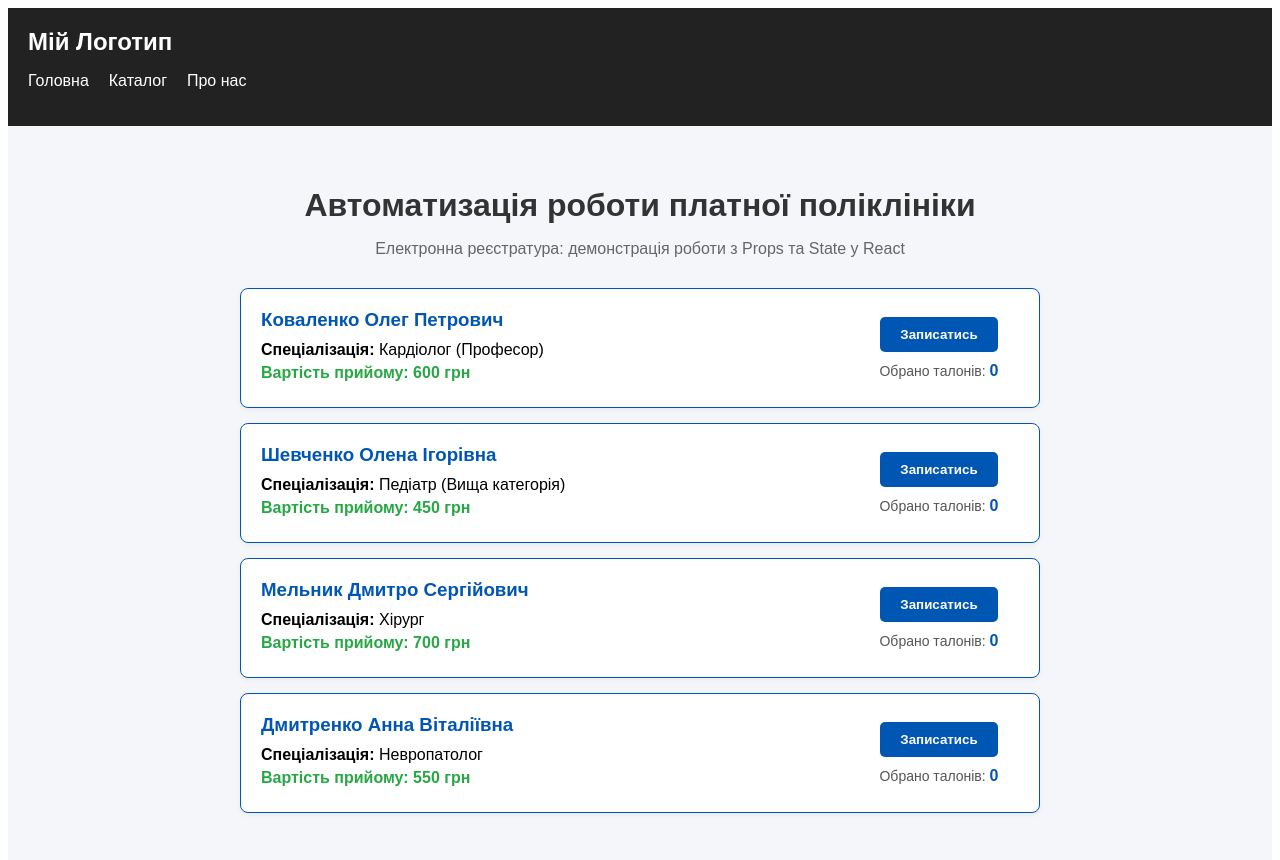
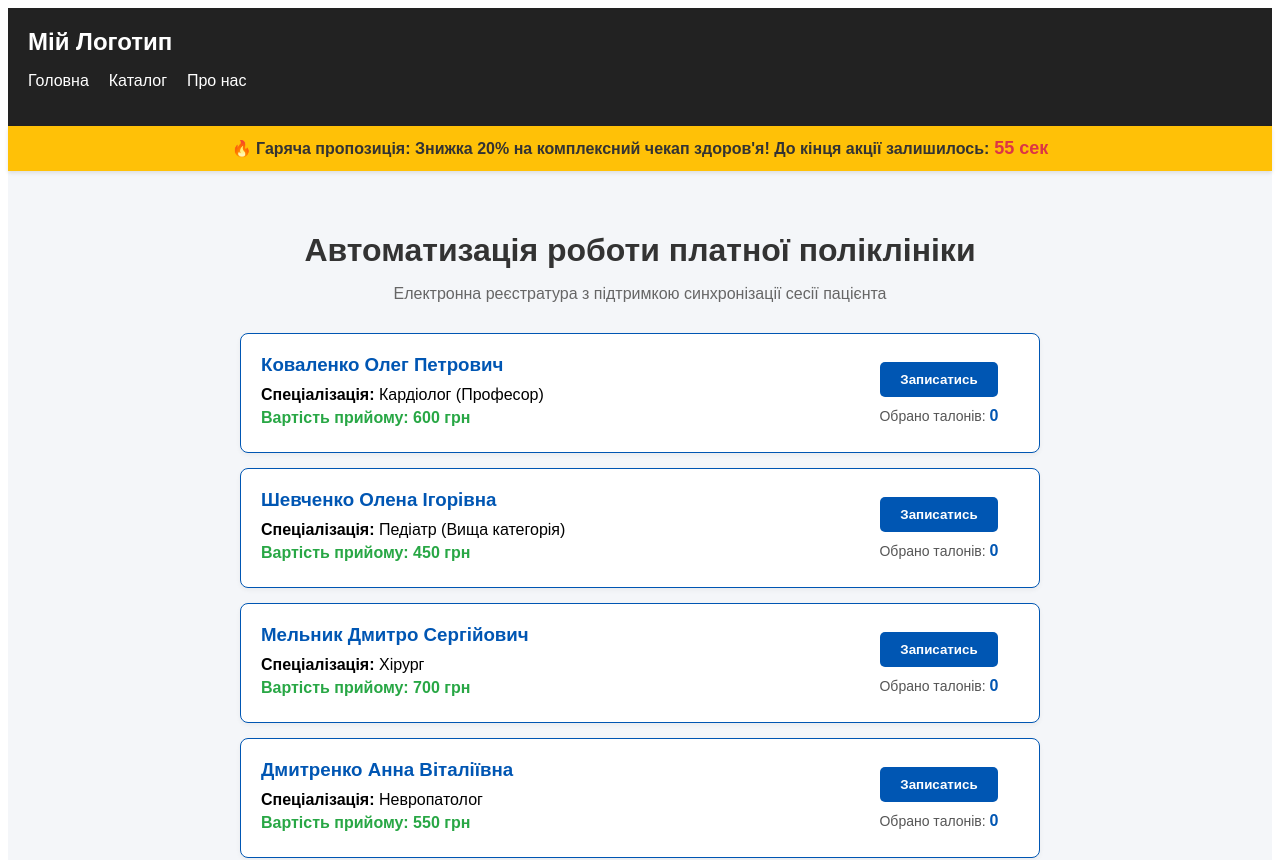
Before and after one commit to Vi-AwW/clinic-automation, a React (Vite) app: page / in a window 1280 px wide. Shown: the top 860 px of the page. Built offline with nearby package versions, Linux system fonts and the light colour scheme.

Commit message:
feat: added loading spinner, countdown banner, and localStorage sync for appointments

```diff
--- a/src/App.jsx
+++ b/src/App.jsx
@@ -1,10 +1,13 @@
-import React from 'react';
+import React, { useState, useEffect } from 'react';
 import Header from './components/Header';
 import Footer from './components/Footer';
 import DoctorCard from './components/DoctorCard';
 
 function App() {
-  // Завдання: Створити масив об'єктів (Дані для нашої поліклініки)
+  // Стан для екрану завантаження та таймера акції
+  const [isLoading, setIsLoading] = useState(true);
+  const [timeLeft, setTimeLeft] = useState(60); // Таймер на 60 секунд
+
   const doctorsData = [
     { id: 1, name: 'Коваленко Олег Петрович', spec: 'Кардіолог (Професор)', price: 600 },
     { id: 2, name: 'Шевченко Олена Ігорівна', spec: 'Педіатр (Вища категорія)', price: 450 },
@@ -12,20 +15,62 @@ function App() {
     { id: 4, name: 'Дмитренко Анна Віталіївна', spec: 'Невропатолог', price: 550 }
   ];
 
+  // Ефект 1: Реалізація стану "Завантаження" (імітація завантаження БД протягом 2 секунд)
+  useEffect(() => {
+    const timer = setTimeout(() => {
+      setIsLoading(false);
+    }, 2000);
+    return () => clearTimeout(timer); // Очищення таймера
+  }, []);
+
+  // Ефект 2: Акційний банер із таймером зворотного відліку (оновлюється кожну секунду)
+  useEffect(() => {
+    if (timeLeft <= 0) return;
+
+    const interval = setInterval(() => {
+      setTimeLeft((prevTime) => prevTime - 1);
+    }, 1000);
+
+    return () => clearInterval(interval); // Очищення інтервалу при розмонтуванні
+  }, [timeLeft]);
+
+  // Якщо працює isLoading — показуємо Spinner (індикатор завантаження)
+  if (isLoading) {
+    return (
+      <div style={{ display: 'flex', flexDirection: 'column', justifyContent: 'center', alignItems: 'center', height: '100vh', fontFamily: 'Arial, sans-serif', backgroundColor: '#f4f6f9' }}>
+        <div style={{ border: '8px solid #f3f3f3', borderTop: '8px solid #0056b3', borderRadius: '50%', width: '60px', height: '60px', animation: 'spin 1s linear infinite' }} />
+        <h2 style={{ color: '#0056b3', marginTop: '20px' }}>Завантаження медичної бази даних...</h2>
+        <style>{`
+          @keyframes spin {
+            0% { transform: rotate(0deg); }
+            100% { transform: rotate(360deg); }
+          }
+        `}</style>
+      </div>
+    );
+  }
+
   return (
     <div className="app-container" style={{ fontFamily: 'Arial, sans-serif', margin: 0, padding: 0, display: 'flex', flexDirection: 'column', minHeight: '100vh', backgroundColor: '#f4f6f9' }}>
       <Header />
+
+      {/* Завдання: Акційний банер з таймером */}
+      {timeLeft > 0 && (
+        <div style={{ backgroundColor: '#ffc107', color: '#333', textAlign: 'center', padding: '12px', fontWeight: 'bold', fontSize: '16px', boxShadow: '0 2px 4px rgba(0,0,0,0.1)' }}>
+          🔥 Гаряча пропозиція: Знижка 20% на комплексний чекап здоров'я! До кінця акції залишилось:
+          <span style={{ color: '#dc3545', marginLeft: '5px', fontSize: '18px' }}>{timeLeft} сек</span>
+        </div>
+      )}
 
       <main style={{ flex: 1, maxWidth: '800px', width: '100%', margin: '0 auto', padding: '40px 20px' }}>
         <h1 style={{ color: '#333', textAlign: 'center', marginBottom: '10px' }}>
           Автоматизація роботи платної поліклініки
         </h1>
         <p style={{ textAlign: 'center', color: '#666', marginBottom: '30px' }}>
-          Електронна реєстратура: демонстрація роботи з Props та State у React
+          Електронна реєстратура з підтримкою синхронізації сесії пацієнта
         </p>
 
         <div className="doctors-list">
-          {/* Завдання: Вивести список усіх елементів за допомогою методу .map() */}
           {doctorsData.map((doc) => (
             <DoctorCard key={doc.id} doctor={doc} />
           ))}
--- a/src/components/DoctorCard.jsx
+++ b/src/components/DoctorCard.jsx
@@ -1,9 +1,16 @@
-import React, { useState } from 'react';
+import React, { useState, useEffect } from 'react';
 
-// Компонент приймає дані про лікаря через props
 function DoctorCard({ doctor }) {
-  // Хук useState для лічильника кількості обраних талонів
-  const [appointments, setAppointments] = useState(0);
+  // Завдання: Ініціалізуємо стан значенням з LocalStorage, якщо воно там є, інакше 0
+  const [appointments, setAppointments] = useState(() => {
+    const saved = localStorage.getItem(`doctor_appointments_${doctor.id}`);
+    return saved ? parseInt(saved, 10) : 0;
+  });
+
+  // Завдання: useEffect для збереження кількості талонів у LocalStorage при кожній зміні стану
+  useEffect(() => {
+    localStorage.setItem(`doctor_appointments_${doctor.id}`, appointments);
+  }, [appointments, doctor.id]);
 
   return (
     <div style={{
@@ -24,7 +31,6 @@ function DoctorCard({ doctor }) {
       </div>
 
       <div style={{ textAlign: 'center', minWidth: '160px' }}>
-        {/* Кнопка "Купити" (у нас - Записатись), яка змінює стан (State) */}
         <button
           onClick={() => setAppointments(appointments + 1)}
           style={{
@@ -40,7 +46,6 @@ function DoctorCard({ doctor }) {
           Записатись
         </button>
 
-        {/* Виведення лічильника кількості примірників */}
         <p style={{ marginTop: '10px', fontSize: '14px', color: '#555', margin: '10px 0 0 0' }}>
           Обрано талонів: <strong style={{ color: '#0056b3', fontSize: '16px' }}>{appointments}</strong>
         </p>
```
